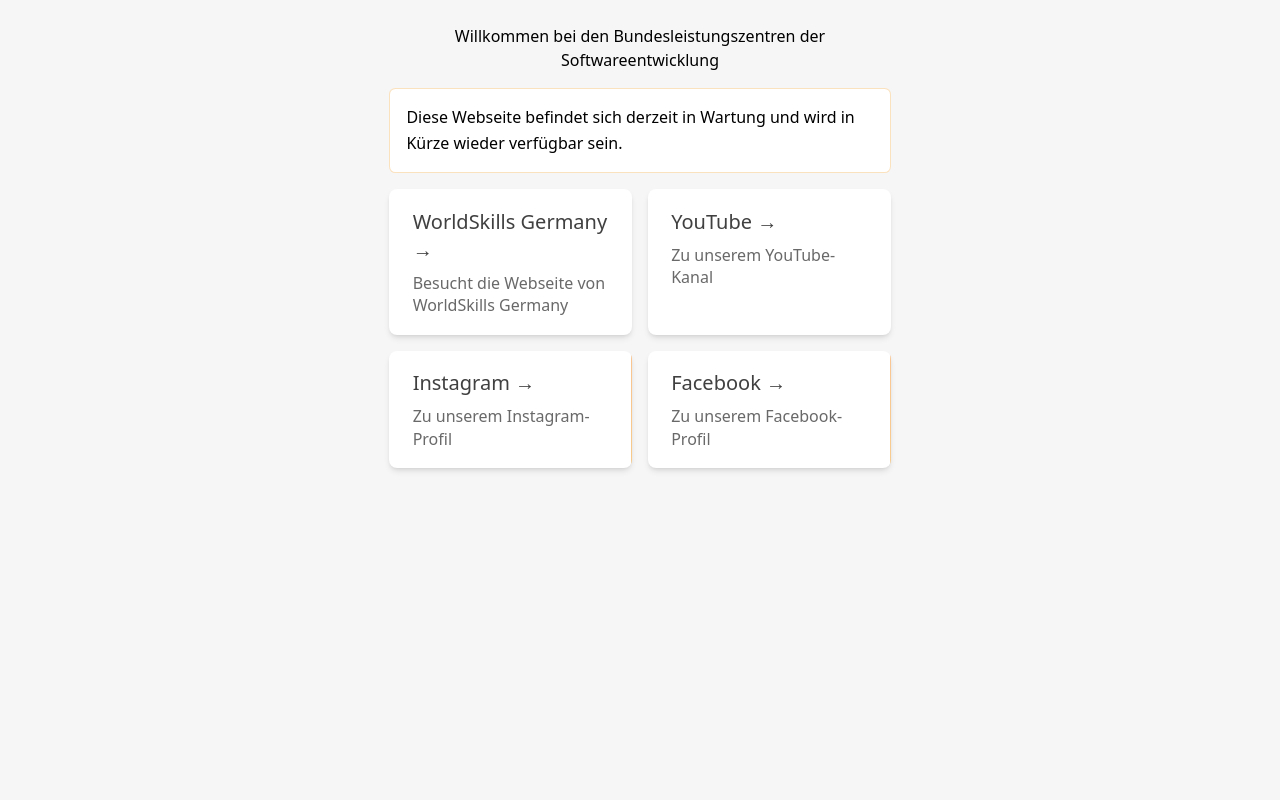
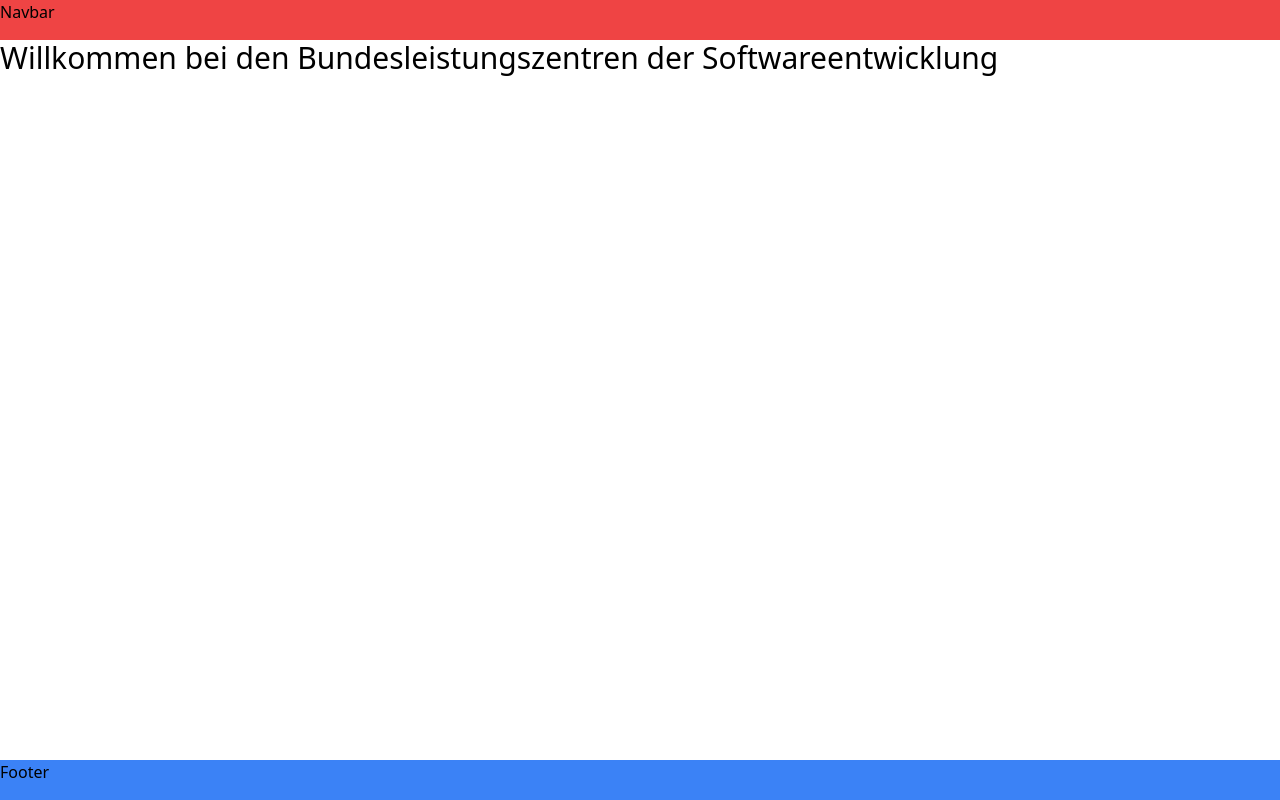
Before and after one commit to blz-it/blz-it.de, an Astro site: page / in a window 1280 px wide. Built offline with nearby package versions, Linux system fonts and the light colour scheme; Astro itself is replaced by a stand-in of ours.

Commit message:
feat: add simple base layout

```diff
--- a/src/components/Card.astro
+++ /dev/null
@@ -1,62 +0,0 @@
----
-export interface Props {
-	title: string;
-	body: string;
-	href: string;
-}
-
-const { href, title, body } = Astro.props;
----
-
-<li class="link-card">
-	<a href={href}>
-		<h2>
-			{title}
-			<span>&rarr;</span>
-		</h2>
-		<p>
-			{body}
-		</p>
-	</a>
-</li>
-<style>
-	.link-card {
-		list-style: none;
-		display: flex;
-		padding: 0.15rem;
-		background-color: white;
-		background-image: var(--accent-gradient);
-		background-size: 400%;
-		border-radius: 0.5rem;
-		background-position: 100%;
-		transition: background-position 0.6s cubic-bezier(0.22, 1, 0.36, 1);
-		box-shadow: 0 4px 6px -1px rgba(0, 0, 0, 0.1), 0 2px 4px -2px rgba(0, 0, 0, 0.1);
-	}
-
-	.link-card > a {
-		width: 100%;
-		text-decoration: none;
-		line-height: 1.4;
-		padding: 1rem 1.3rem;
-		border-radius: 0.35rem;
-		color: #111;
-		background-color: white;
-		opacity: 0.8;
-	}
-	h2 {
-		margin: 0;
-		font-size: 1.25rem;
-		transition: color 0.6s cubic-bezier(0.22, 1, 0.36, 1);
-	}
-	p {
-		margin-top: 0.5rem;
-		margin-bottom: 0;
-		color: #444;
-	}
-	.link-card:is(:hover, :focus-within) {
-		background-position: 0;
-	}
-	.link-card:is(:hover, :focus-within) h2 {
-		color: rgb(var(--accent));
-	}
-</style>
--- a/src/layouts/Layout.astro
+++ b/src/layouts/Layout.astro
@@ -13,28 +13,15 @@
     <meta name="viewport" content="width=device-width" />
     <link rel="icon" type="image/svg+xml" href="/favicon.svg" />
     <meta name="generator" content={Astro.generator} />
-    <title>{title}</title>
+    <title>BLZ IT | {title}</title>
   </head>
   <body>
-    <slot />
+    <div class="flex flex-col h-screen">
+      <header class="h-10 bg-red-500">Navbar</header>
+      <main class="mb-auto">
+        <slot />
+      </main>
+      <footer class="h-10 bg-blue-500">Footer</footer>
+    </div>
   </body>
 </html>
-<style is:global>
-  :root {
-    --accent: 237, 139, 0;
-    --accent-gradient: linear-gradient(
-      45deg,
-      rgb(var(--accent)),
-      #ff671f 30%,
-      white 60%
-    );
-  }
-  html {
-    font-family: system-ui, sans-serif;
-    background-color: #f6f6f6;
-  }
-  code {
-    font-family: Menlo, Monaco, Lucida Console, Liberation Mono,
-      DejaVu Sans Mono, Bitstream Vera Sans Mono, Courier New, monospace;
-  }
-</style>
--- a/src/pages/index.astro
+++ b/src/pages/index.astro
@@ -1,72 +1,9 @@
 ---
-import Card from '../components/Card.astro';
 import Layout from '../layouts/Layout.astro';
 ---
 
-<Layout title="Bundesleistungszentren der Softwareentwicklung">
-  <main>
-    <h2>Willkommen bei den Bundesleistungszentren der Softwareentwicklung</h2>
-    <p class="instructions">
-      Diese Webseite befindet sich derzeit in Wartung und wird in Kürze wieder
-      verfügbar sein.
-    </p>
-    <ul role="list" class="link-card-grid">
-      <Card
-        href="https://www.worldskillsgermany.com/de/"
-        title="WorldSkills Germany"
-        body="Besucht die Webseite von WorldSkills Germany"
-      />
-      <Card
-        href="https://youtube.de/@GermanITSkills"
-        title="YouTube"
-        body="Zu unserem YouTube-Kanal"
-      />
-      <Card
-        href="https://instagram.com/german.it.skills"
-        title="Instagram"
-        body="Zu unserem Instagram-Profil"
-      />
-      <Card
-        href="https://facebook.com/GermanITSkills"
-        title="Facebook"
-        body="Zu unserem Facebook-Profil"
-      />
-    </ul>
-  </main>
+<Layout title="Startseite">
+  <h2 class="text-3xl">
+    Willkommen bei den Bundesleistungszentren der Softwareentwicklung
+  </h2>
 </Layout>
-
-<style>
-  main {
-    margin: auto;
-    padding: 1.5rem;
-    max-width: 60ch;
-  }
-  h2 {
-    text-align: center;
-  }
-  .instructions {
-    line-height: 1.6;
-    margin: 1rem 0;
-    border: 1px solid rgba(var(--accent), 25%);
-    background-color: white;
-    padding: 1rem;
-    border-radius: 0.4rem;
-  }
-  .instructions code {
-    font-size: 0.875em;
-    font-weight: bold;
-    background: rgba(var(--accent), 12%);
-    color: rgb(var(--accent));
-    border-radius: 4px;
-    padding: 0.3em 0.45em;
-  }
-  .instructions strong {
-    color: rgb(var(--accent));
-  }
-  .link-card-grid {
-    display: grid;
-    grid-template-columns: repeat(auto-fit, minmax(24ch, 1fr));
-    gap: 1rem;
-    padding: 0;
-  }
-</style>
```
